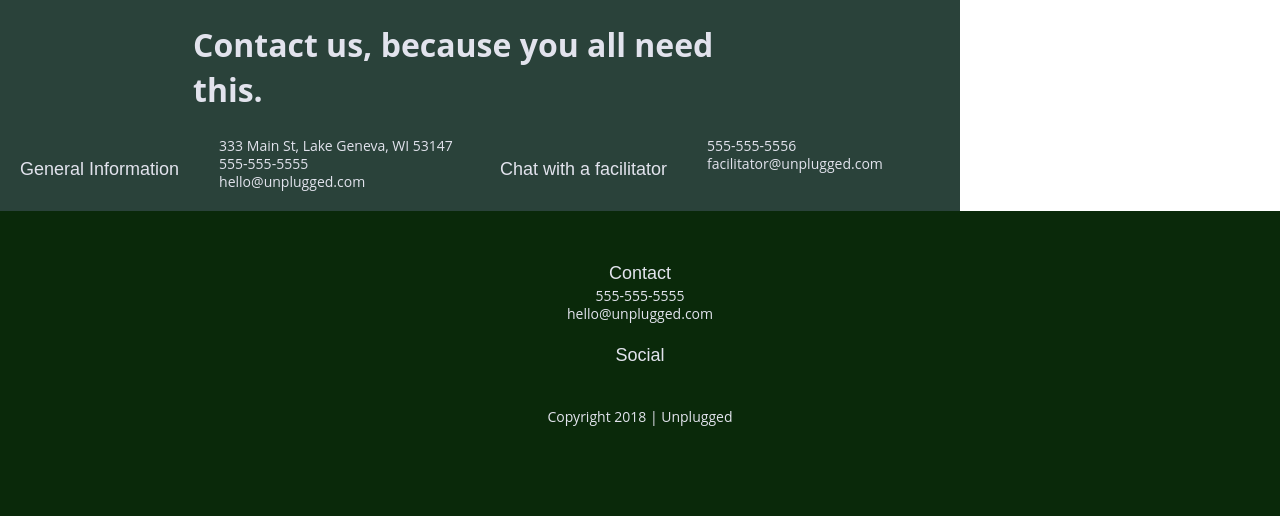
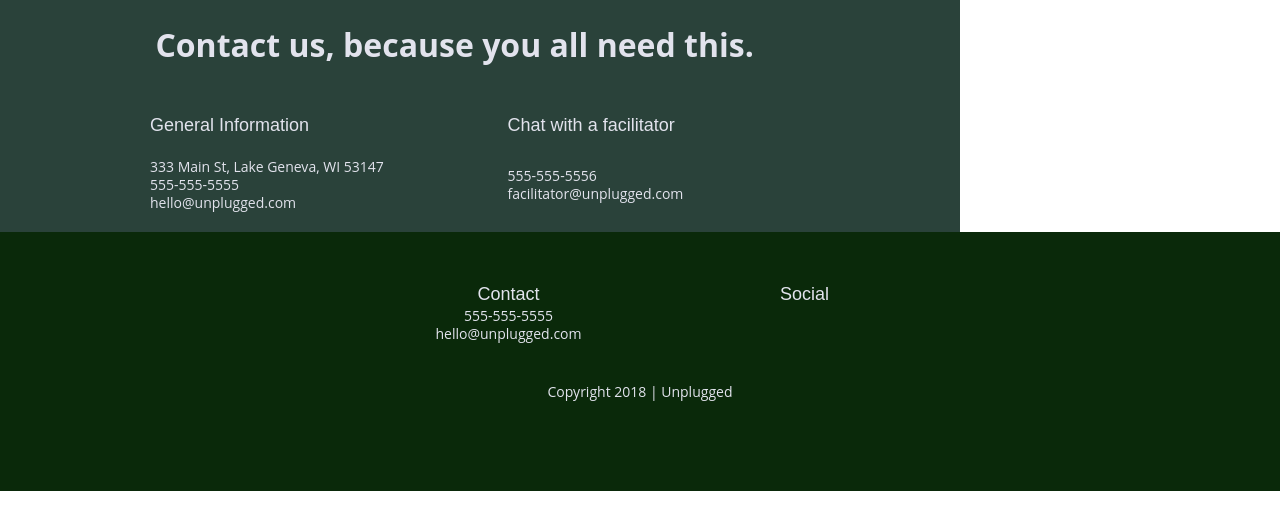
Before and after one commit to titusjosef/unpluged-retreat, a website: page about/index.html in a window 1280 px wide. Shown: the part 1134-1650 px from the top of the page. After the commit the page ends 1625 px from the top, so only its background shows below. Drawn offline with Linux system fonts and the light colour scheme; files whose address does not match are found by name.

Commit message:
I finished the tablet and desktop section

```diff
--- a/about/index.html
+++ b/about/index.html
@@ -99,11 +99,7 @@
 
       <div class= "general-content">
 
-        <div class= "h1-class">
-
         <h1> Contact us, because you all need this. </h1>
-
-        </div>
 
         <div class= "group-one">
 
@@ -153,6 +149,8 @@
             </p>
 
           </address>
+
+        </div>
 
           <div class="social">
 
--- a/css/main.css
+++ b/css/main.css
@@ -352,6 +352,11 @@ footer p {
 
   margin: 0;
 
+}
+
+.footer-content {
+
+  margin: 100px;
 }
 
 footer .content-wrapper {
@@ -1057,9 +1062,13 @@ header, footer {
 
 
 
-   .header-content {
+   .header-content, h1 {
 
     padding-right: 100px;
+
+    padding-left: 10%;
+
+
 
    }
 
@@ -1121,25 +1130,22 @@ p{
 
   margin: 0;
 
-  justify-content: space-evenly;
+  padding-left: 66px
 
 }
 
-.h3 {
 
-  height: 23px;
 
-}
 
 .group-one {
 
   display: flex;
 
-  width: 50%;
+  width: 40%;
 
   flex-flow: row wrap;
 
-  margin: 0;
+  margin-left: 64px;
 
 }
 
@@ -1149,7 +1155,7 @@ p{
 
   display: flex;
 
-  width: 50%;
+  width: 40%;
 
   flex-flow: row wrap;
 
@@ -1163,7 +1169,19 @@ p{
 
   flex-flow: row wrap;
 
+  margin: 0;
+
 }
+
+.contact,
+.social {
+
+  margin-left: 71.5px;
+
+  margin-right: 71.5px;
+}
+
+
 
 
 
@@ -1306,4 +1324,4 @@ p{
   }
 }
 
-    }
+}}
```
Lines whose indentation alone changed are shown as unchanged.
